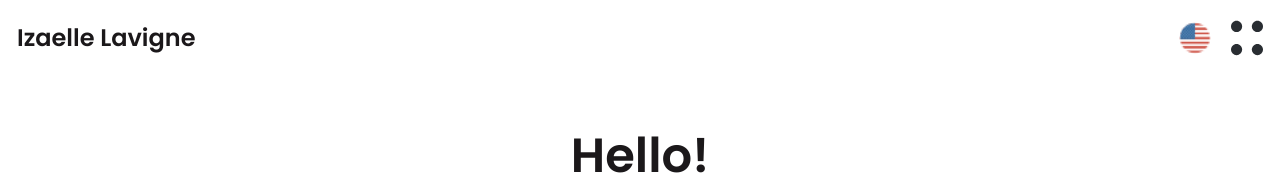
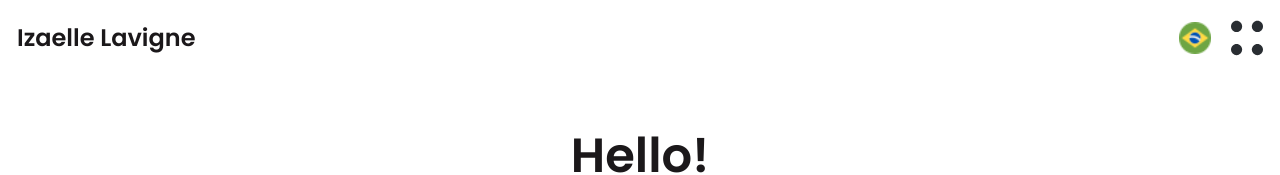
Before and after one commit to LeoCesar0/elle-portifolio, a React (Vite) app: page / in a window 1280 px wide. Shown: the top 175 px of the page. Built offline with nearby package versions, Linux system fonts and the light colour scheme.

Commit message:
fix: langue switcher image

```diff
--- a/src/components/Header.jsx
+++ b/src/components/Header.jsx
@@ -9,7 +9,7 @@ export const Header = () => {
       <Logo />
       <div className="flex items-center gap-5">
         <IconButton onClick={switchLanguage}>
-          <img src={`lang/${lang}.png`} width={32} height={32} />
+          <img src={`lang/${lang === 'en' ? 'pt' : 'en'}.png`} width={32} height={32} />
         </IconButton>
         <IconButton>
           <img src="icons/menu.svg" />
```
